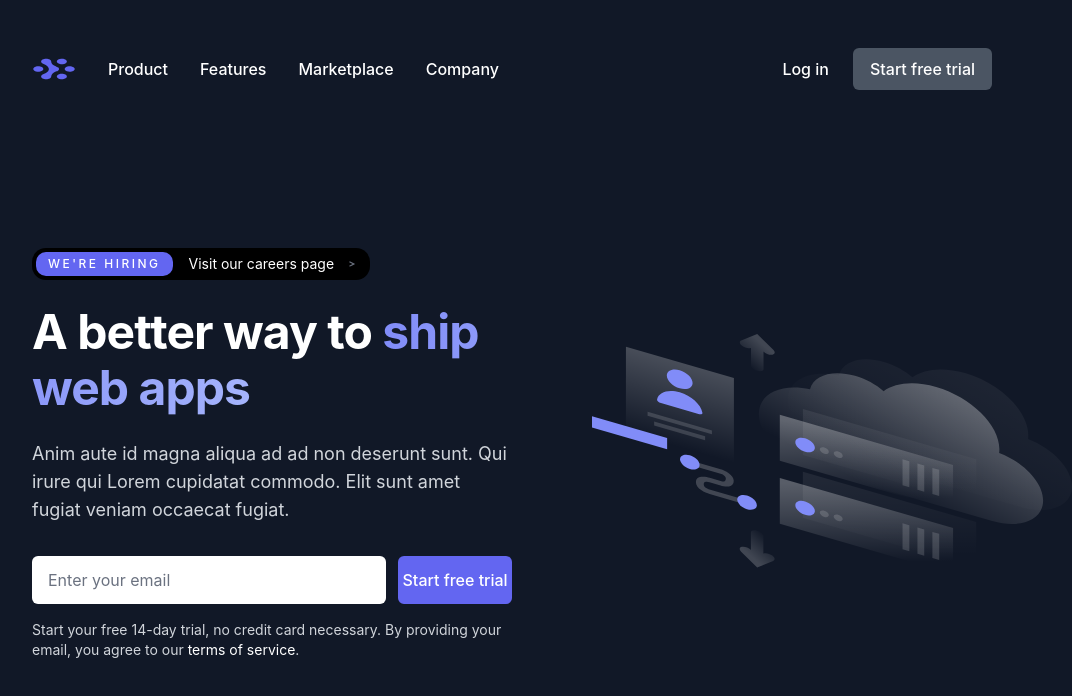
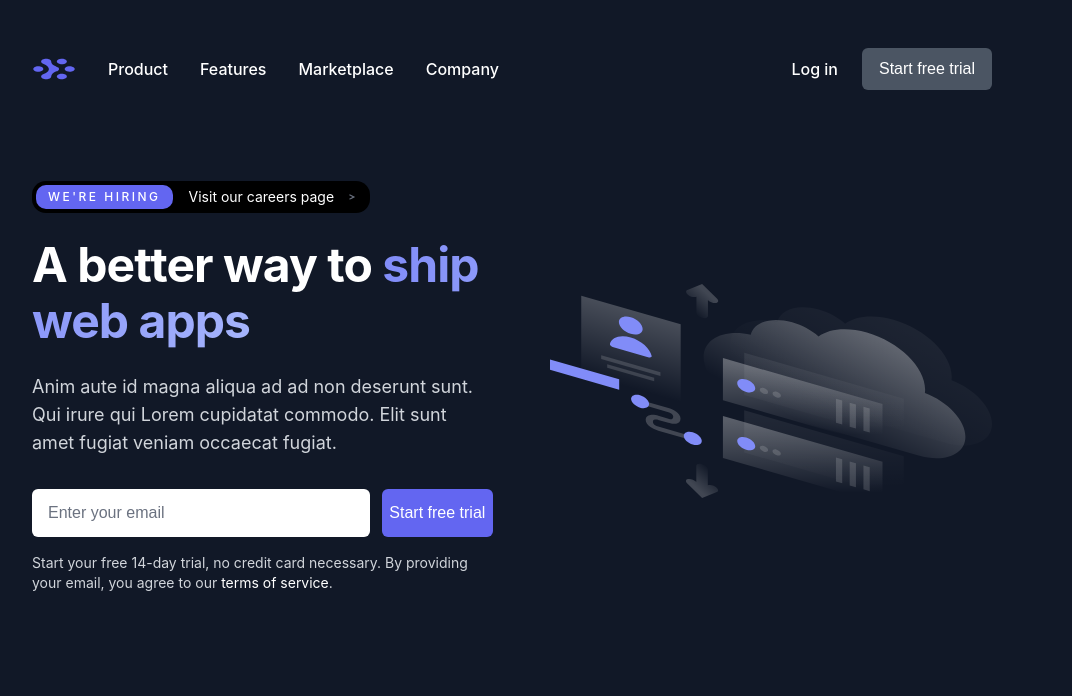
Before and after one commit to sunsnba/len-challenge, a React (Vite) app: page / in a window 1024 px wide. Shown: the top 696 px of the page, 1072 px wide, since content can reach past the window. Built offline with nearby package versions, Linux system fonts and the light colour scheme.

Commit message:
fix layout issue

```diff
--- a/src/App.css
+++ b/src/App.css
@@ -1,19 +1,21 @@
-* {
+/* 1. NUCLEAR RESET - Add to top of App.css */
+*, *::before, *::after {
   box-sizing: border-box;
+}
+
+html, body {
+  width: 100%;
+  max-width: 100vw;
+  overflow-x: hidden; /* This is the ultimate scroll-killer */
   margin: 0;
   padding: 0;
+  position: relative;
 }
 
 :root {
   --color-bg: #111827;
   --color-indigo-500: #6366f1;
   --color-indigo-400: #818cf8;
-  --color-indigo-600: #4f46e5;
-  --color-gray-600: #4b5563;
-  --color-gray-500: #6b7280;
-  --color-gray-300: #d1d5db;
-  --color-white: #ffffff;
-
   --max-width: 1280px;
 }
 
@@ -23,55 +25,33 @@ body {
   color: #ffffff;
 }
 
-body,
-button,
-input {
-  font-family: 'Inter', sans-serif;
-}
-
-a {
-  color: inherit;
-  text-decoration: none;
-}
-
-button {
-  border: none;
-  background: none;
-  cursor: pointer;
-}
-
-img {
-  display: block;
-  max-width: 100%;
-}
-
-#root {
-  min-height: 100vh;
-}
-
+/* 2. APP CONTAINER */
 .app {
   max-width: var(--max-width);
   margin: 0 auto;
   padding: 24px 39px 0;
+  width: 100%;
+  position: relative;
 }
 
 /* Laptop */
 @media (min-width: 1080px) and (max-width: 1439px) {
   .app {
-    max-width: 1024px;
-    margin: 0 auto;
+    max-width: 1000px;
     padding: 24px 40px 0;
   }
 }
 
-/* tablet */
+/* Tablet - Safety containment */
 @media (max-width: 1079px) {
   .app {
+    width: 100%;
     padding: 24px 32px 0;
+    overflow: hidden; /* Clips any hero overhang */
   }
 }
 
-/* mobile */
+/* Mobile */
 @media (max-width: 833px) {
   .app {
     padding: 16px 16px 0;
--- a/src/components/Hero.css
+++ b/src/components/Hero.css
@@ -8,6 +8,8 @@
   padding-bottom: 32px;
   -webkit-font-smoothing: antialiased;
   -moz-osx-font-smoothing: grayscale;
+  width: 100%;
+  box-sizing: border-box;
 }
 
 .hero__content {
@@ -206,28 +208,32 @@
 /* 3. TABLET OVERRIDES (834px - 1079px) */
 @media (min-width: 834px) and (max-width: 1079px) {
   .hero {
-    gap: 32px;
+    gap: 24px;
     padding-top: 64px;
     align-items: center;
+    width: 100%;
+    box-sizing: border-box;
+    overflow: hidden;
   }
 
   .hero__content {
-    width: 50%;
+    width: 48% !important;
+    min-width: 0;
   }
 
   .hero__image-wrap {
-    width: 50%;
-    height: 600px; /* Increased to fix "small image" issue */
+    width: 46% !important;
+    height: 480px;
     position: relative;
-    overflow: visible;
+    overflow: hidden;
   }
 
   .hero__image {
     position: absolute;
-    width: 120%; /* Scaled up to match prominence */
+    width: 100%;
     height: 100%;
     object-fit: contain;
-    right: -10%;
+    right: 0;
     top: 0;
   }
 
@@ -238,7 +244,7 @@
 
   .hero__form {
     width: 100%;
-    max-width: 480px; /* Prevent form stretching */
+    max-width: 480px;
   }
 }
 
```
